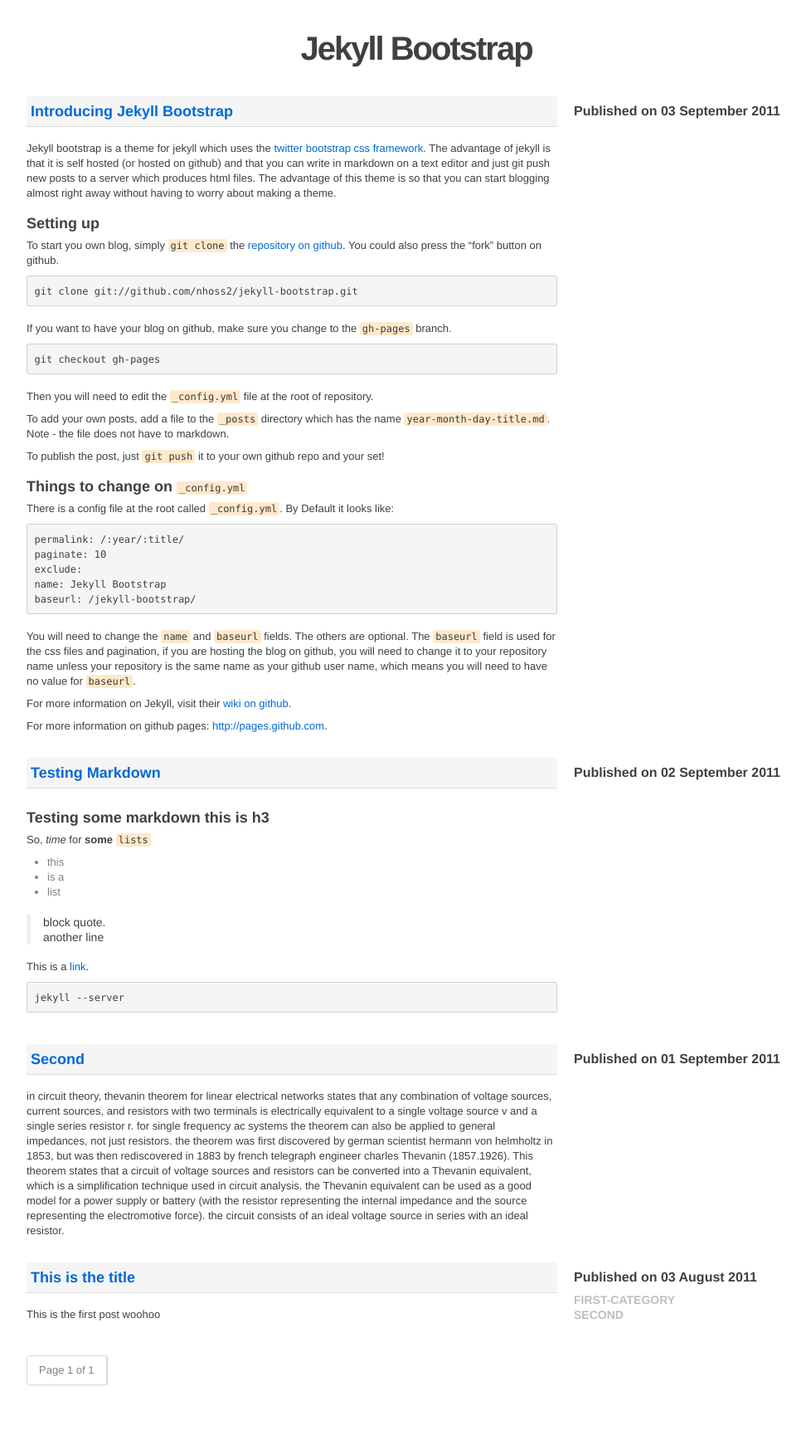
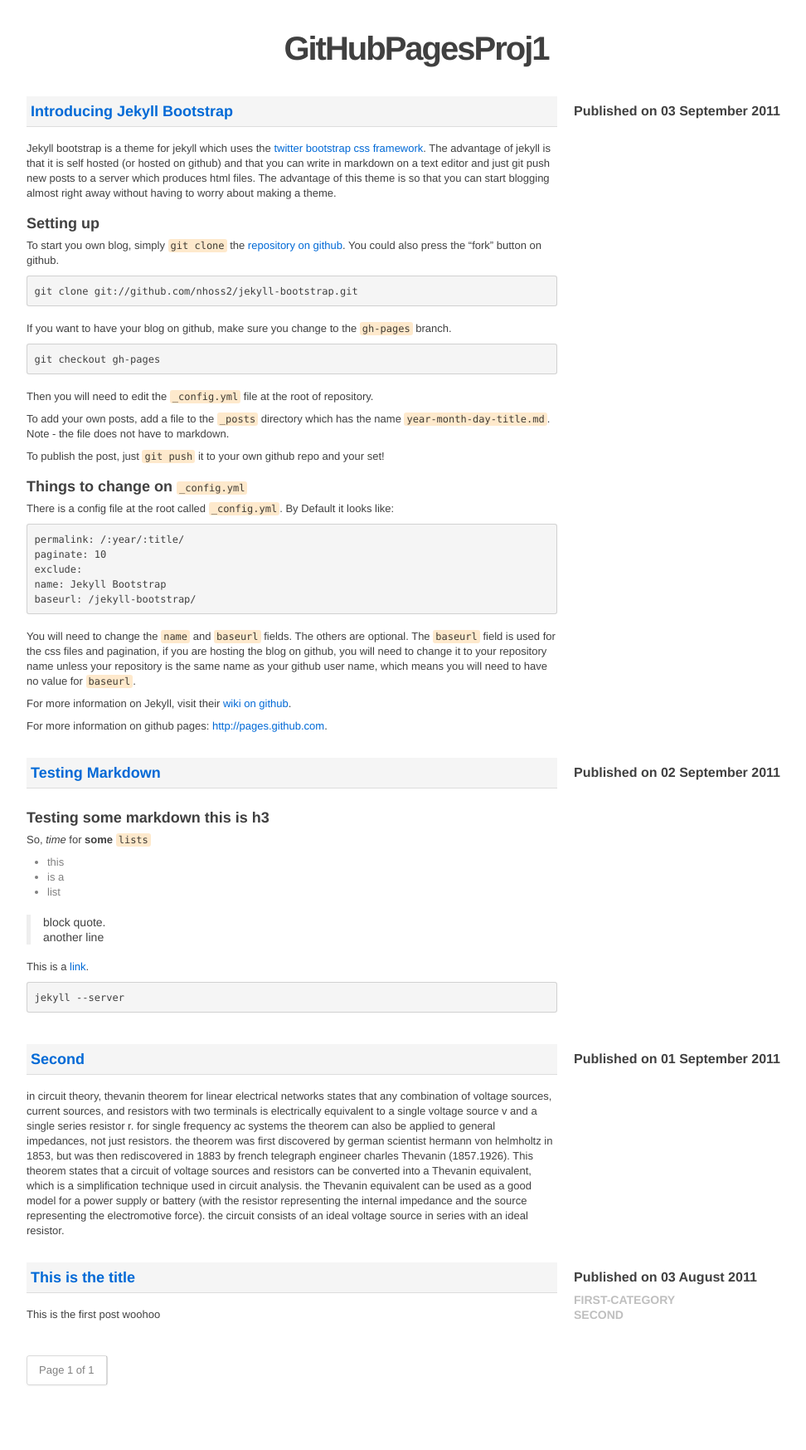
Before and after one commit to jameshclegg/GitHubPagesProj1, a Jekyll site: the page built from index.html, in a window 1280 px wide. Shown: the whole page at 83% size, without its empty margins (138-1110 px from the left). Built offline with Jekyll 4.4.1, drawn with Linux system fonts in a browser that asks for light colours; the list of posts is cut into pages by our own code.

Commit message:
changed config file

```diff
--- a/_config.yml
+++ b/_config.yml
@@ -2,5 +2,5 @@
 permalink: /:year/:title/
 paginate: 10
 exclude: []
-name: Jekyll Bootstrap
-baseurl: /jekyll-bootstrap
+name: GitHubPagesProj1
+url: http://jameshclegg.github.io/GitHubPagesProj1
```
